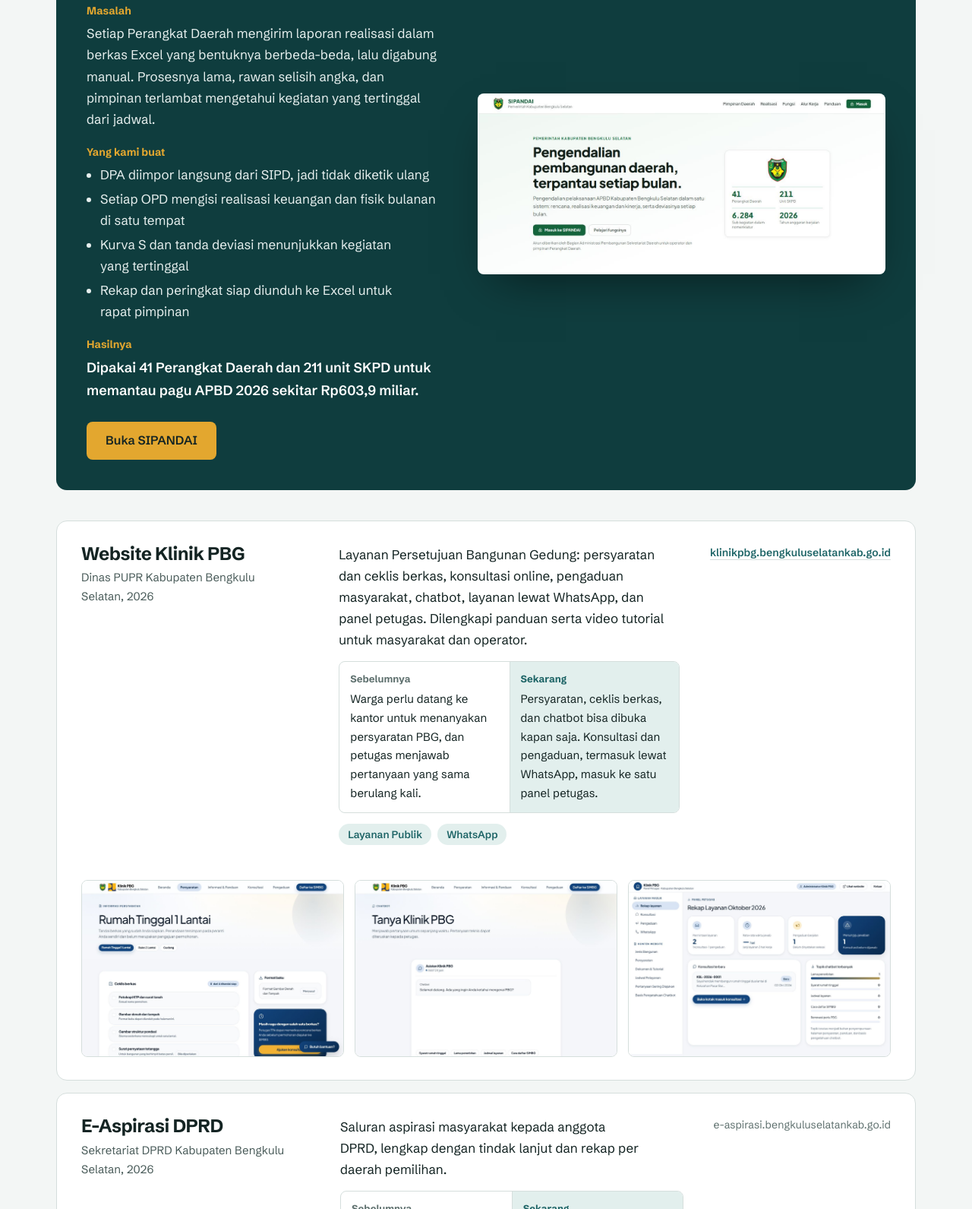
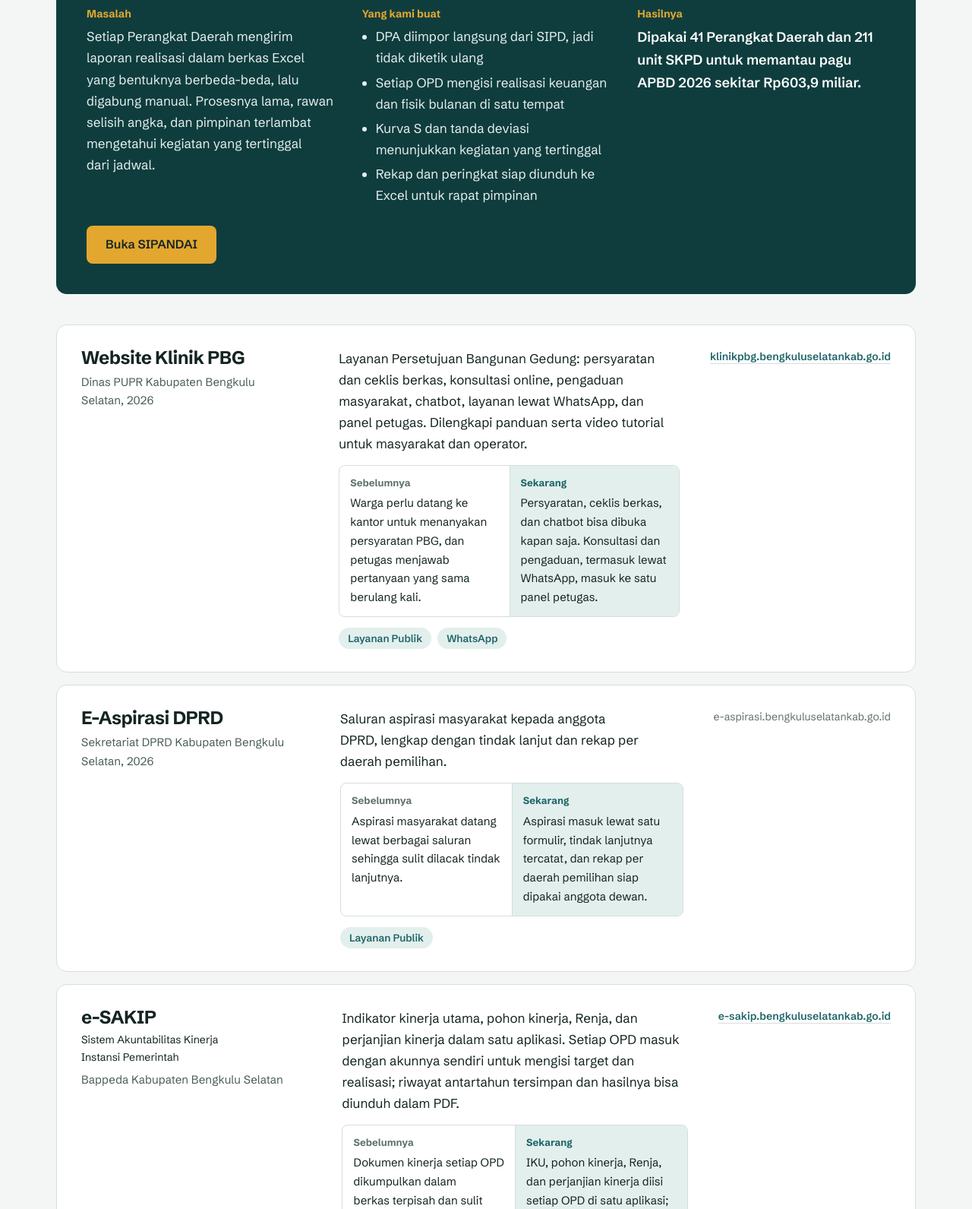
Before and after one commit to mannastudiocode-gif/manna-studio-code, a plain HTML site: page index.html in a window 1280 px wide. Shown: the part 2253-3844 px from the top of the page at 76% size. Drawn offline with Linux system fonts and the light colour scheme.

Commit message:
Portofolio seragam tanpa tangkapan layar
Halaman publik aplikasi lain memuat foto pejabat, wajah pegawai, atau nama dan
nomor HP petugas, jadi tidak dipajang. Studi kasus SIPANDAI ditata tiga kolom.

Co-Authored-By: Claude Opus 5.5 <noreply@anthropic.com>

```diff
--- a/css/site.css
+++ b/css/site.css
@@ -518,3 +518,14 @@ a.proyek-domain:hover { text-decoration-color: var(--laut-2); }
   .wa-apung.terbuka .wa-buka { display: none; }
   .wa-panel { width: 100%; max-height: 88vh; border-radius: var(--sudut-besar) var(--sudut-besar) 0 0; }
 }
+
+/* Studi kasus tanpa tangkapan layar: tiga kolom Masalah / Yang kami buat / Hasilnya */
+.kasus-teks-saja { grid-template-columns: minmax(0, 1fr); }
+.kasus-teks-saja .kasus-gambar { display: none; }
+.kasus-teks-saja dl { display: grid; grid-template-columns: repeat(3, minmax(0, 1fr)); gap: 0 36px; }
+.kasus-teks-saja dt { grid-row: 1; margin-top: 4px; }
+.kasus-teks-saja dd { grid-row: 2; }
+@media (max-width: 1040px) {
+  .kasus-teks-saja dl { display: block; }
+  .kasus-teks-saja dt { margin-top: 18px; }
+}
--- a/data/portofolio.json
+++ b/data/portofolio.json
@@ -19,12 +19,6 @@
       "Rekap dan peringkat siap diunduh ke Excel untuk rapat pimpinan"
     ],
     "hasil": "Dipakai 41 Perangkat Daerah dan 211 unit SKPD untuk memantau pagu APBD 2026 sekitar Rp603,9 miliar.",
-    "gambar": [
-      {
-        "src": "assets/galeri/sipandai-beranda.jpg",
-        "ket": "Halaman depan SIPANDAI (sipandai.bengkuluselatankab.go.id)"
-      }
-    ],
     "url": "https://sipandai.bengkuluselatankab.go.id/"
   },
   {
@@ -37,20 +31,6 @@
     "tag": [
       "Layanan Publik",
       "WhatsApp"
-    ],
-    "gambar": [
-      {
-        "src": "assets/galeri/klinikpbg-persyaratan.jpg",
-        "ket": "Ceklis persyaratan berkas PBG untuk warga"
-      },
-      {
-        "src": "assets/galeri/klinikpbg-chatbot.jpg",
-        "ket": "Chatbot yang menjawab pertanyaan umum 24 jam"
-      },
-      {
-        "src": "assets/galeri/klinikpbg-panel-petugas.jpg",
-        "ket": "Panel petugas: rekap konsultasi dan pengaduan"
-      }
     ],
     "sebelum": "Warga perlu datang ke kantor untuk menanyakan persyaratan PBG, dan petugas menjawab pertanyaan yang sama berulang kali.",
     "sesudah": "Persyaratan, ceklis berkas, dan chatbot bisa dibuka kapan saja. Konsultasi dan pengaduan, termasuk lewat WhatsApp, masuk ke satu panel petugas.",
--- a/js/site.js
+++ b/js/site.js
@@ -42,7 +42,7 @@ function tampilPekerjaan(list) {
 
   // Studi kasus: proyek yang punya catatan masalah dan solusi
   $('#sorotan').innerHTML = list.filter(p => p.masalah).map(p => `
-    <article class="kasus">
+    <article class="kasus${p.gambar && p.gambar.length ? '' : ' kasus-teks-saja'}">
       <div class="kasus-teks">
         <p class="kasus-klien">${metaHtml(p)}</p>
         <h3>${esc(p.judul)}${p.nama_panjang ? `<span>${esc(p.nama_panjang)}</span>` : ''}</h3>
```
Also changed, not shown: assets/galeri/klinikpbg-chatbot.jpg (deleted), assets/galeri/klinikpbg-panel-petugas.jpg (deleted), assets/galeri/klinikpbg-persyaratan.jpg (deleted), assets/galeri/sipandai-beranda.jpg (deleted).
